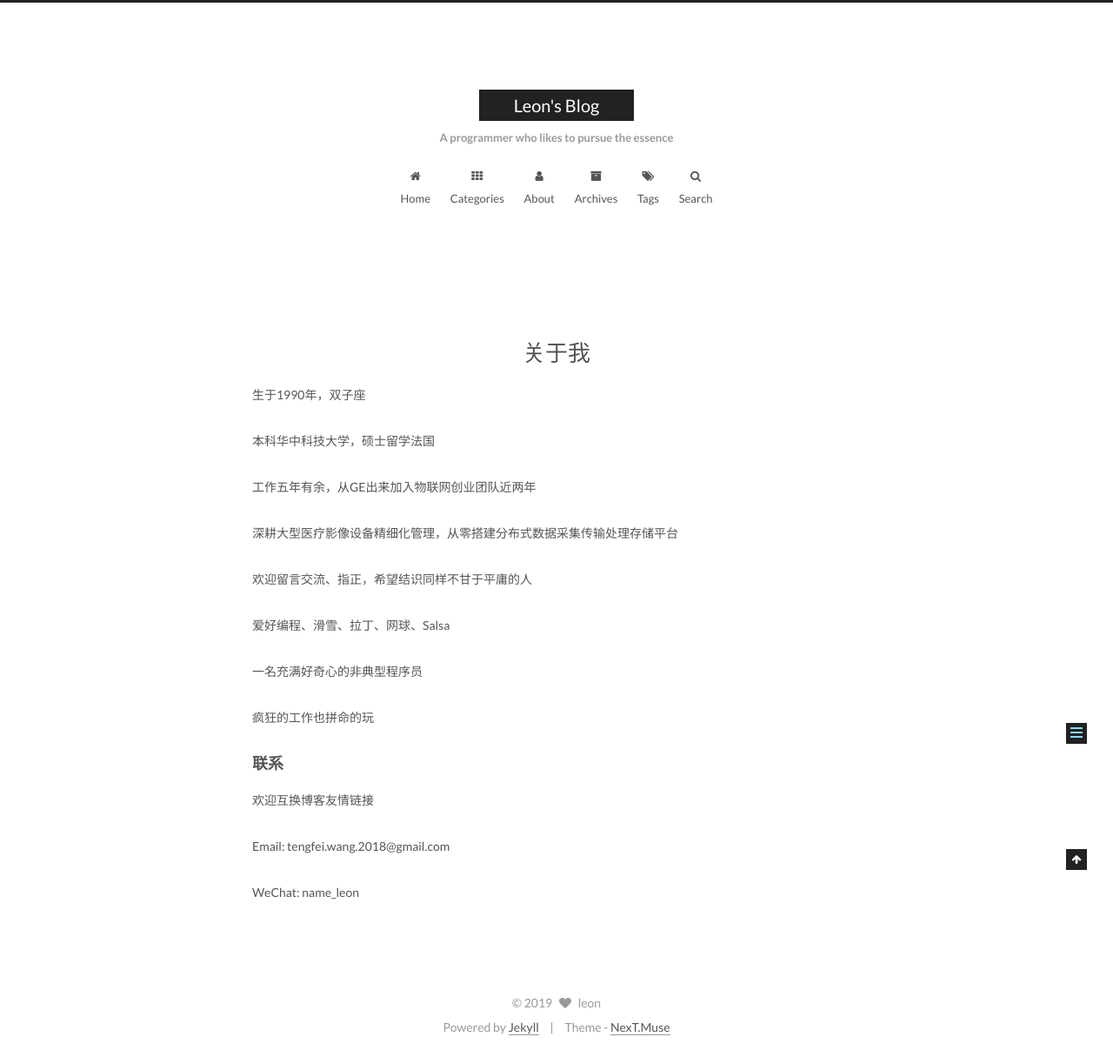
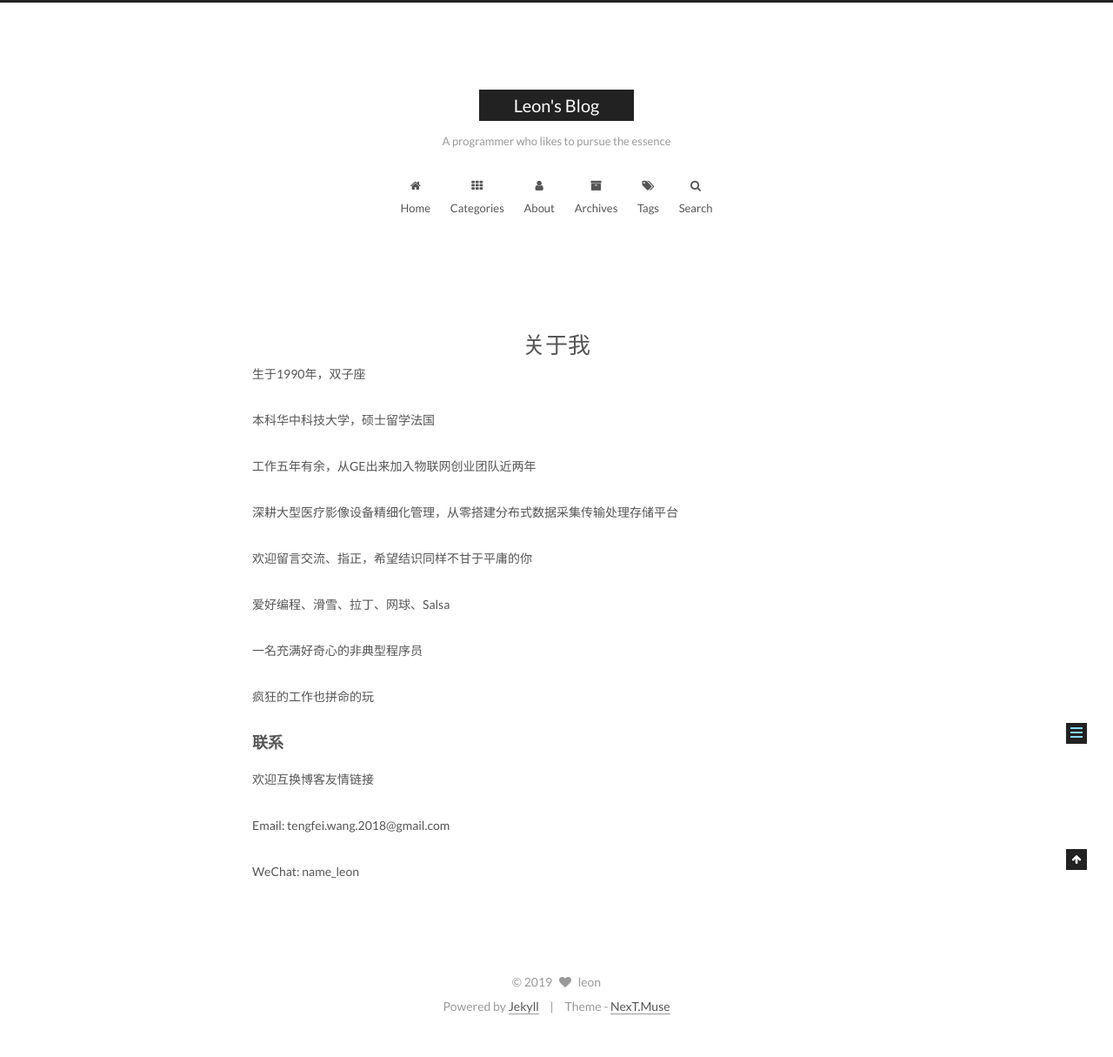
Before and after one commit to Leon-WTF/leon-wtf.github.io, a Jekyll site: the page built from about/index.md, in a window 1280 px wide. Shown: the whole page at 87% size. Built offline with Jekyll 4.4.1, drawn with Linux system fonts in a browser that asks for light colours; after the commit the page ends 1191 px from its top, so only the background shows below that.

```diff
--- a/_config.yml
+++ b/_config.yml
@@ -105,7 +105,7 @@ copyright: true
 canonical: true
 
 # Change headers hierarchy on site-subtitle (will be main site description) and on all post/pages titles for better SEO-optimization.
-seo: true
+seo: false
 
 # If true, will add site-subtitle to index page, added in jekyll config.
 # subtitle: Subtitle
--- a/about/index.md
+++ b/about/index.md
@@ -11,7 +11,7 @@ type: about
 
 深耕大型医疗影像设备精细化管理，从零搭建分布式数据采集传输处理存储平台
 
-欢迎留言交流、指正，希望结识同样不甘于平庸的人
+欢迎留言交流、指正，希望结识同样不甘于平庸的你
 
 爱好编程、滑雪、拉丁、网球、Salsa
 
```
Also changed, not shown: 1 other file.
